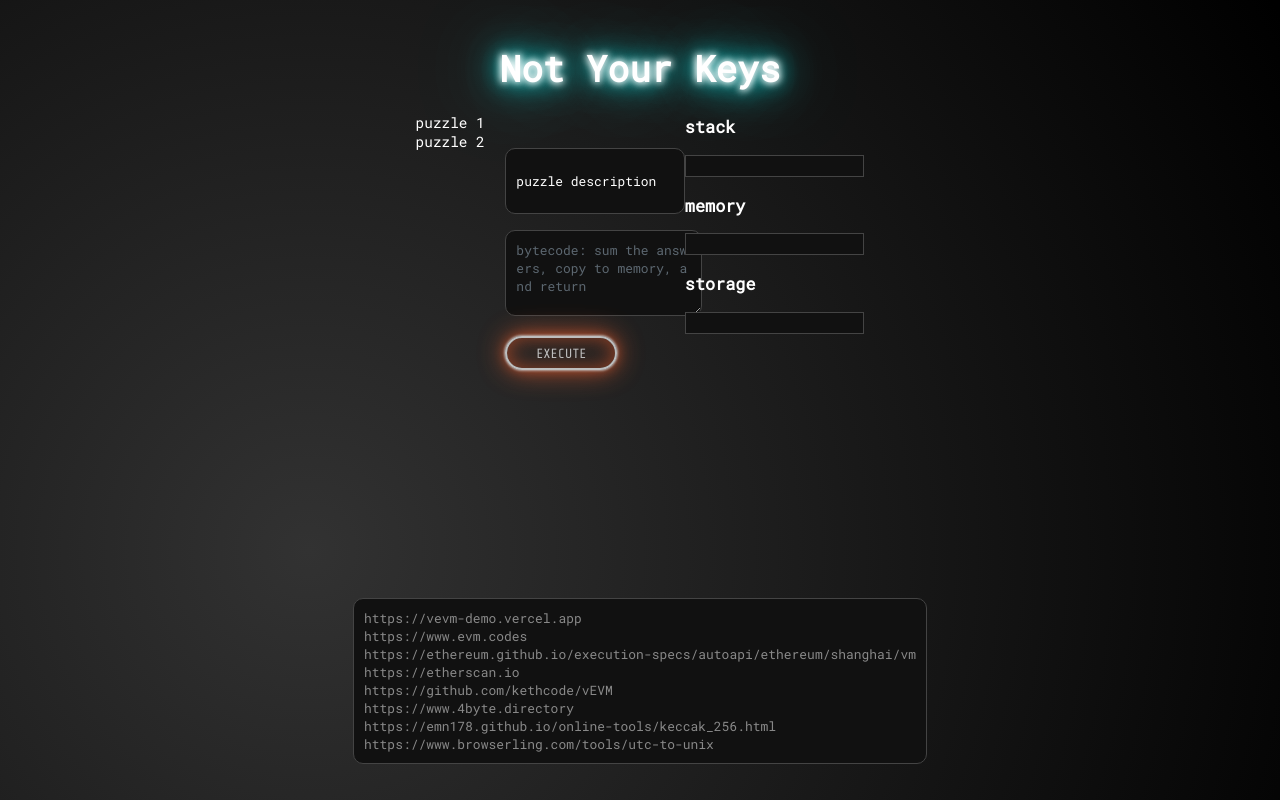
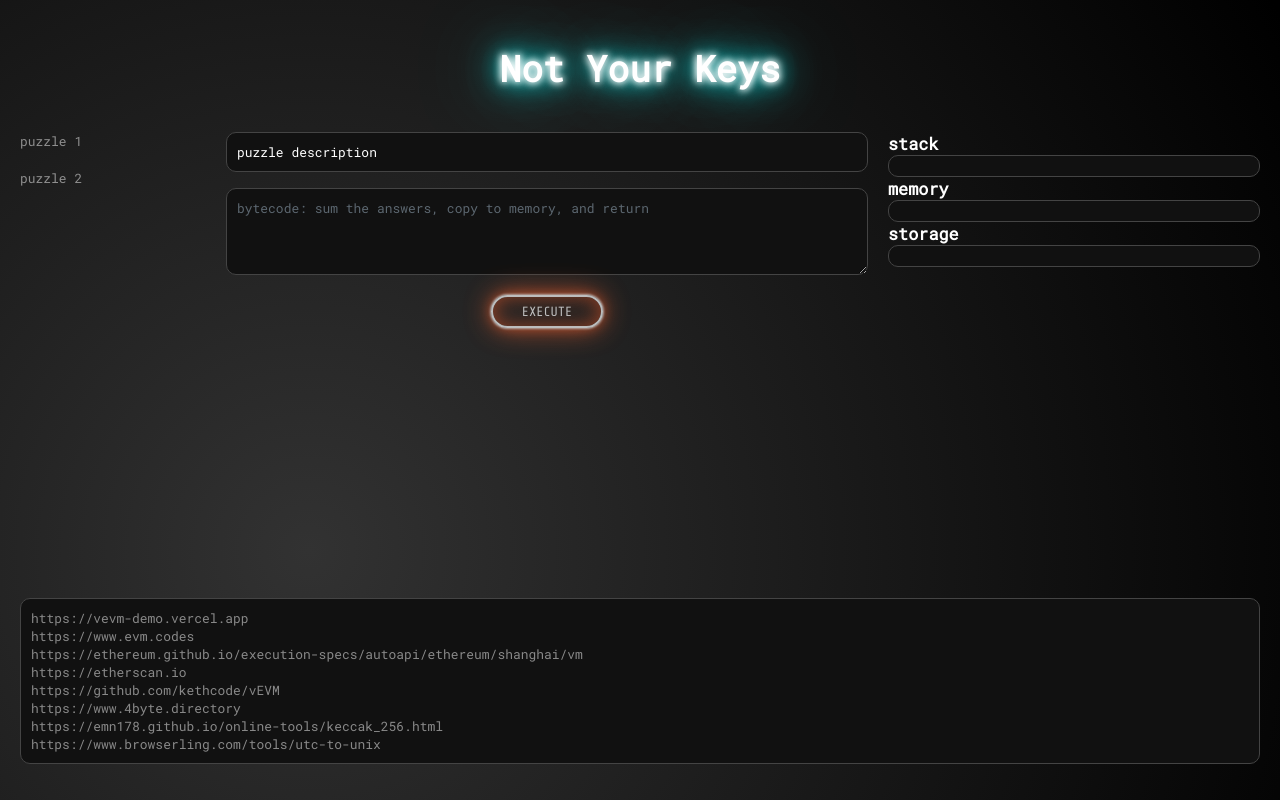
Before and after one commit to kethcode/nyk-w2, a React (Vite) app: page / in a window 1280 px wide. Built offline with nearby package versions, Linux system fonts and the light colour scheme.

Commit message:
3 col layout

```diff
--- a/src/App.css
+++ b/src/App.css
@@ -57,7 +57,7 @@ div#root {
   justify-content: space-between; */
 }
 
-.header-left {
+/* .header-left {
   flex: 1;
   justify-content: right;
 }
@@ -80,7 +80,7 @@ div#root {
 .header-right {
   flex: 1;
   text-align: right;
-}
+} */
 
 h1 {
   margin-bottom: -10px;
@@ -92,6 +92,10 @@ h1 {
 
 h2 {
   margin: 5px 0;
+}
+
+h3 {
+  margin: 0;
 }
 
 h5 {
@@ -109,7 +113,30 @@ h5 {
   justify-content: start;
   flex-direction: column;
   text-align: left;
-  margin-top: 16px;
+  padding-top: 50px;
+}
+
+.main .columns{
+  display: flex;
+  flex:1;
+  width: 100%;
+}
+
+.main .columns .col.left{
+  width: 15%;
+  order: 1;
+}
+
+.main .columns .col.center{
+  flex: 1;
+  order: 2;
+  padding: 0 20px;
+  text-align: center;
+}
+
+.main .columns .col.right{
+  width: 30%;
+  order: 3;
 }
 
 .main .box {
@@ -120,9 +147,9 @@ h5 {
   color: var(--terminal-text-color);
   width: var(--terminal-width);
   max-width: var(--terminal-max-width);
-  margin-top: 50px;
   margin-bottom: 16px;
   font-size: var(--font-size);
+  text-align: left;
 }
 
 .main .hint,
@@ -137,7 +164,7 @@ h5 {
   border-radius: var(--border-radius);
   padding: var(--terminal-padding);
   color: var(--terminal-text-color);
-  width: var(--terminal-width);
+  width: 100%;
   max-width: var(--terminal-max-width);
   height: 6rem;
   font-family: "Roboto Mono", monospace;
@@ -182,7 +209,6 @@ h5 {
 .button-execute {
   cursor: pointer;
   margin-top: 16px;
-  padding: 8px;
 
   border: 0.2rem solid var(--main-text-color);
   border-radius: 2rem;
@@ -218,6 +244,7 @@ h5 {
 .container-terminal {
   background: var(--terminal-bg-color);
   border: 1px solid var(--terminal-border-color);
+  border-radius: var(--border-radius);
   padding: var(--terminal-padding);
   text-align: left;
   width: var(--terminal-width);
@@ -278,13 +305,12 @@ footer {
   border-radius: var(--border-radius);
   padding: var(--terminal-padding);
   color: var(--terminal-text-color);
-  width: var(--terminal-width);
-  max-width: var(--terminal-max-width);
+  width: 100%;
   margin-top: 50px;
   margin-bottom: 16px;
 }
 
-footer a {
+footer a, .col.left a {
   color: var(--main-text-color);
   text-decoration: none;
   display: block;
@@ -319,16 +345,3 @@ footer a:hover {
     opacity: 0.3;
   }
 }
-
-.main-row {
-  display: flex;
-}
-
-.main-left {
-  width: 20%;
-}
-
-.main-center,
-.main-right {
-  width: 40%;
-}
--- a/src/App.tsx
+++ b/src/App.tsx
@@ -77,17 +77,16 @@ export function App() {
             </p>
           </div>
         </div> */}
-        <div className="main-row">
-          <div className="main-left">
-            <p>
-              puzzle 1<br />
-              puzzle 2
-            </p>
+        <div className="columns">
+          <div className="col left">
+            <a href="">puzzle 1</a>
+            <br />
+            <a href="">puzzle 2</a>
           </div>
 
-          <div className="main-center">
+          <div className="col center">
             <div className="box">
-              <p>puzzle description</p>{" "}
+              puzzle description{" "}
             </div>
             <textarea
               className="textarea-terminal"
@@ -110,7 +109,7 @@ export function App() {
               />
             )}
           </div>
-          <div className="main-right">
+          <div className="col right">
             <Stack stack={evmResults?.stack} />
             <Memory memory={evmResults?.mem} />
             <Storage
--- a/src/components/Storage.tsx
+++ b/src/components/Storage.tsx
@@ -38,8 +38,7 @@ export function Storage(props: any) {
       storage_array = storage_map.map((slot, index) => (
         <li key={index}>
           {" "}
-          <span className="chisel-yellow">[{slot.key}]</span> :
-          <span className="chisel-cyan">{slot.data}</span>
+          <span className="chisel-yellow">[{slot.key}]</span>: <span className="chisel-cyan">{slot.data}</span>
         </li>
       ));
     }
```
